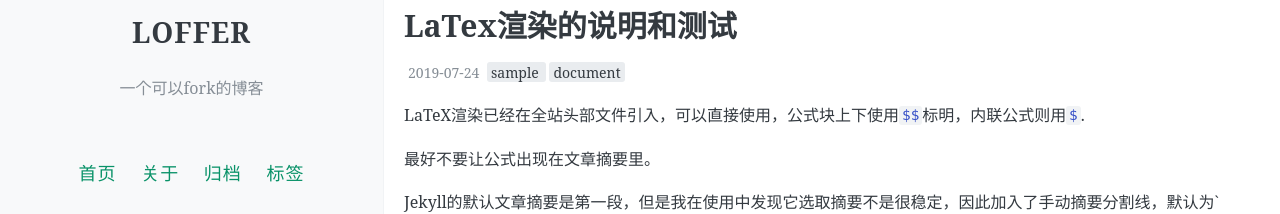
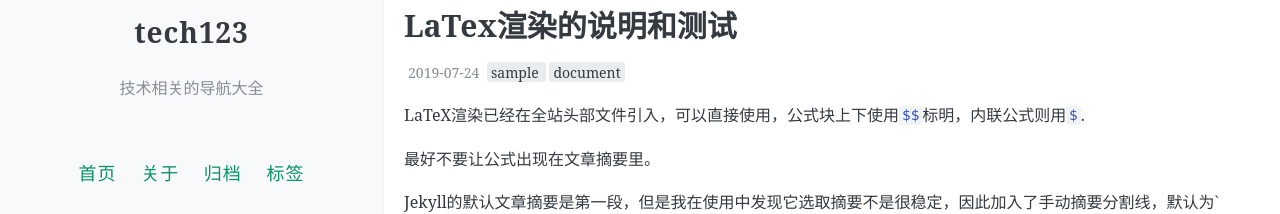
Before and after one commit to newcoderagain/tech123, a Jekyll site: the page built from index.html, in a window 1280 px wide. Shown: the part 290-504 px from the top of the page. Built offline with Jekyll 4.4.1, drawn with Linux system fonts in a browser that asks for light colours; the list of posts is cut into pages by our own code; comment, search, counter and statistics services are not loaded.

Commit message:
Update _config.yml

```diff
--- a/_config.yml
+++ b/_config.yml
@@ -7,8 +7,8 @@
 # 井号后面的文字是说明文档，不会被程序读取。
 
 # 描述/签名
-name: LOFFER
-description: 一个可以fork的博客
+name: tech123
+description: 技术相关的导航大全
 
 # 输入你的网站域名（如果你没有添加自己的域名，而是直接用GitHub pages分配的域名的话可以省略）
 url:
@@ -16,7 +16,7 @@ url:
 # 添加你的博客的二级域名，一般来说是你的repository名
 # 如果你的博客的URL是：(http://yourusername.github.io/repository-name)
 # 那么就写成 "/repository-name"
-baseurl: /LOFFER
+baseurl: /tech123
 
 
 #
```
